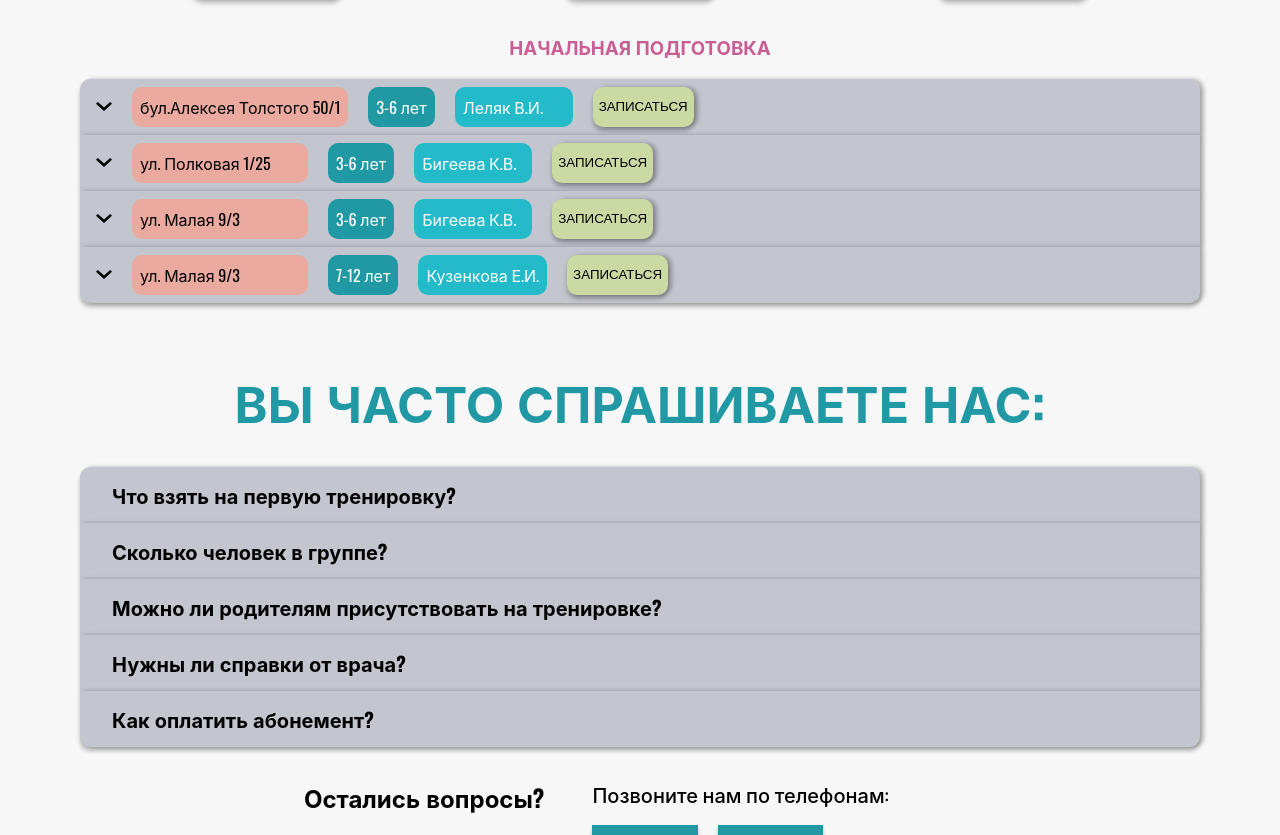
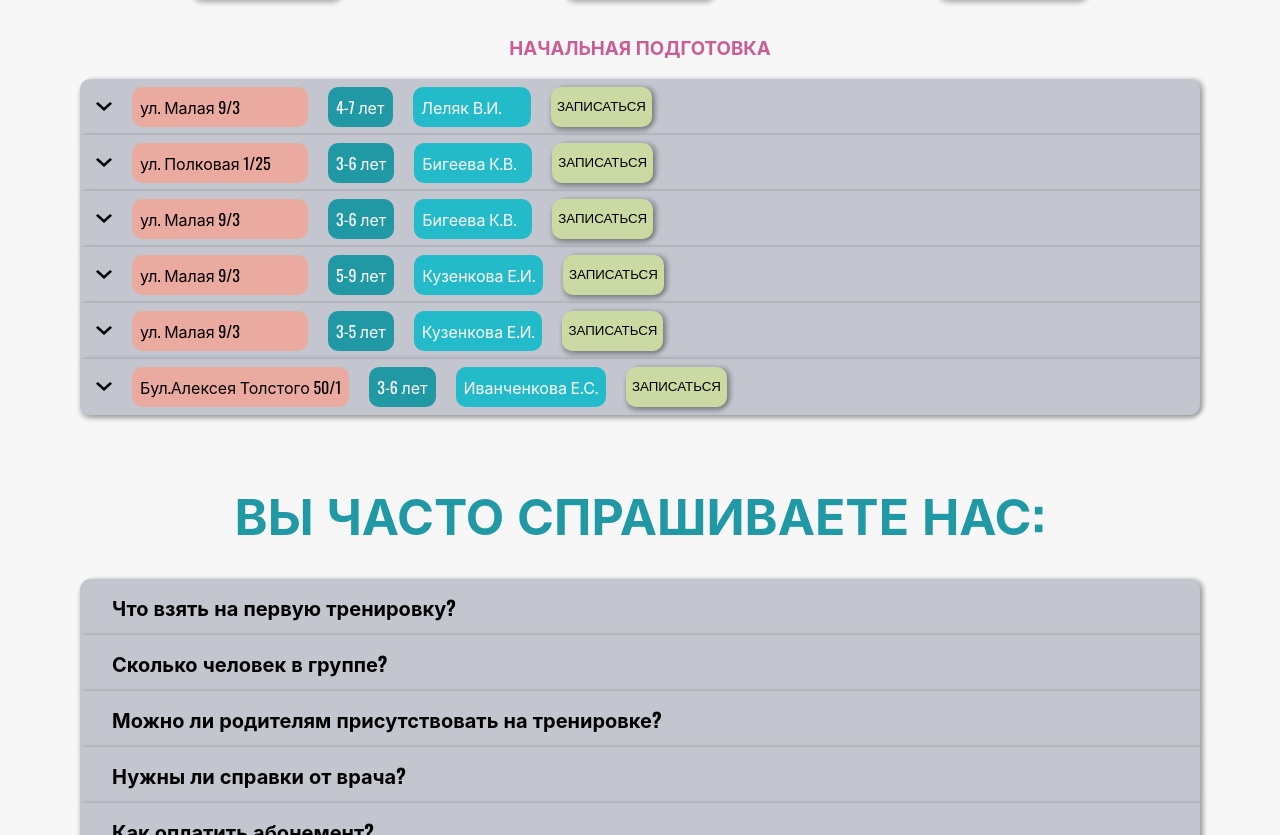
Before and after one commit to SFuwka/olymp, a Next.js app: page / in a window 1280 px wide. Shown: the part 2937-3772 px from the top of the page. Built offline with nearby package versions, Linux system fonts and the light colour scheme.

Commit message:
new schedule

```diff
--- a/components/schedule/Schedule.tsx
+++ b/components/schedule/Schedule.tsx
@@ -8,16 +8,20 @@ import { Time } from './Time'
 const npGroups = [
   {
     id: 'np1',
-    adress: 'бул.Алексея Толстого 50/1',
-    age: '3-6 лет',
+    adress: 'ул. Малая 9/3',
+    age: '4-7 лет',
     daysAndTime: [
       {
-        day: 'понедельник',
-        time: <Time time='17301815' />
+        day: 'Вторник',
+        time: <Time time='18001930' />
       },
       {
-        day: 'среда',
-        time: <Time time='17301815' />
+        day: 'Среда',
+        time: <Time time='18001930' />
+      },
+      {
+        day: 'Пятница',
+        time: <Time time='18001930' />
       }
     ],
     coach: 'Леляк В.И.',
@@ -47,11 +51,11 @@ const npGroups = [
     daysAndTime: [
       {
         day: 'вторник',
-        time: <Time time='18001845' />
+        time: <Time time='18001900' />
       },
       {
         day: 'четверг',
-        time: <Time time='18001845' />
+        time: <Time time='18001900' />
       }
     ],
     coach: 'Бигеева К.В.',
@@ -60,18 +64,52 @@ const npGroups = [
   {
     id: 'np4',
     adress: 'ул. Малая 9/3',
-    age: '7-12 лет',
+    age: '5-9 лет',
+    daysAndTime: [
+      {
+        day: 'понедельник',
+        time: <Time time='18301930' />
+      },
+      {
+        day: 'среда',
+        time: <Time time='18301930' />
+      }
+    ],
+    coach: 'Кузенкова Е.И.',
+    isRecruiting: 'идет набор'
+  },
+  {
+    id: 'np5',
+    adress: 'ул. Малая 9/3',
+    age: '3-5 лет',
     daysAndTime: [
       {
         day: 'вторник',
-        time: <Time time='16301800' />
+        time: <Time time='18001845' />
       },
       {
-        day: 'четверг',
-        time: <Time time='16301800' />
+        day: 'Пятница',
+        time: <Time time='18001845' />
       }
     ],
     coach: 'Кузенкова Е.И.',
+    isRecruiting: 'идет набор'
+  },
+  {
+    id: 'np6',
+    adress: 'Бул.Алексея Толстого 50/1',
+    age: '3-6 лет',
+    daysAndTime: [
+      {
+        day: 'вторник',
+        time: <Time time='19302015' />
+      },
+      {
+        day: 'Пятница',
+        time: <Time time='18301915' />
+      }
+    ],
+    coach: 'Иванченкова Е.С.',
     isRecruiting: 'идет набор'
   }
 ]
@@ -84,11 +122,11 @@ const utgGroups = [
     daysAndTime: [
       {
         day: 'понедельник',
-        time: <Time time='17301815' />
+        time: <Time time='19002030' />
       },
       {
         day: 'среда',
-        time: <Time time='17301815' />
+        time: <Time time='19002030' />
       }
     ],
     coach: 'Бигеева К.В.',
@@ -97,15 +135,19 @@ const utgGroups = [
   {
     id: 'utg2',
     adress: 'ул. Малая 9/3',
-    age: '6-10 лет',
+    age: '6-12 лет',
     daysAndTime: [
       {
-        day: 'вторник',
+        day: 'понедельник',
         time: <Time time='16301830' />
       },
       {
-        day: 'четверг',
+        day: 'среда',
         time: <Time time='16301830' />
+      },
+      {
+        day: 'Пятница',
+        time: <Time time='18001930' />
       }
     ],
     coach: 'Кузенкова Е.И.',
@@ -113,20 +155,16 @@ const utgGroups = [
   },
   {
     id: 'utg3',
-    adress: 'ул. Малая 9/3',
+    adress: 'Бул.Алексея Толстого 50/1',
     age: '5-8 лет',
     daysAndTime: [
       {
         day: 'вторник',
-        time: <Time time='18002000' />
+        time: <Time time='18301930' />
       },
       {
-        day: 'четверг',
-        time: <Time time='18002000' />
-      },
-      {
-        day: 'суббота',
-        time: <Time time='15001700' />
+        day: 'Пятница',
+        time: <Time time='17301830' />
       }
     ],
     coach: 'Иванченкова Е.С.',
@@ -137,70 +175,53 @@ const utgGroups = [
 const squadGroups = [
   {
     id: 'squad1',
-    age: '2012 гр. и младше',
-    coaches: ['Кузенкова Е.И.', 'Леляк В.И.'],
+    age: '2015 гр. и старше',
+    coaches: ['Леляк В.И.', 'Кузенкова Е.И.'],
+    adress: 'ул. Малая 9/3',
     info: [
       {
         day: 'понедельник',
-        time: <Time time='18302030' />,
-        adress: 'бул.Алексея Толстого 50/1'
+        time: <Time time='16301930' />,
       },
       {
         day: 'вторник',
-        time: <Time time='16302000' />,
-        adress: 'ул. Малая 9/3'
+        time: <Time time='16301800' />,
+        type: 'хореография',
+        time2: <Time time='18001930' />
       },
       {
         day: 'четверг',
-        time: <Time time='16302000' />,
-        adress: 'ул. Малая 9/3'
+        time: <Time time='16301930' />,
       },
       {
         day: 'пятница',
-        time: <Time time='18001900' />,
-        adress: 'бул.Алексея Толстого 50/1',
-        type: 'хореография',
-        coach: 'Шустова Арина Борисовна'
+        time: <Time time='16301800' />,
+        type: `хореография`,
+        time2: <Time time='18001930' />
       },
-      {
-        day: 'суббота',
-        time: <Time time='15001800' />,
-        adress: 'ул. Малая 9/3'
-      }
     ]
   },
   {
     id: 'squad2',
-    age: '2011 гр. и старше',
+    age: '2011 гр. и младше',
+    adress: 'ул. Малая 9/3',
     coaches: ['Кузенкова Е.И.', 'Леляк В.И.'],
     info: [
       {
-        day: 'вторник',
-        time: <Time time='16302000' />,
-        adress: 'ул. Малая 9/3'
+        day: 'Понедельник',
+        time: <Time time='16301830' />,
       },
       {
         day: 'среда',
-        time: <Time time='18302030' />,
-        adress: 'бул.Алексея Толстого 50/1'
-      },
-      {
-        day: 'четверг',
-        time: <Time time='16302000' />,
-        adress: 'ул. Малая 9/3'
+        time: <Time time='16301830' />,
       },
       {
         day: 'пятница',
-        time: <Time time='19002030' />,
-        adress: 'бул.Алексея Толстого 50/1',
+        time: <Time time='18001930' />,
         type: 'хореография',
-        coach: 'Шустова Арина Борисовна'
+        time2: <Time time='16301800' />
+
       },
-      {
-        day: 'суббота',
-        time: <Time time='15001800' />,
-        adress: 'ул. Малая 9/3'
-      }
     ]
   },
 ]
@@ -276,15 +297,16 @@ export const Schedule = () => {
           {squadGroups.map((group, i) => {
             return <label key={group.id} className={styles.accordion} htmlFor={group.id}>
               <input id={group.id} type="checkbox" />
-              <div className={clsx(styles.title,styles.squadTitile,
+              <div className={clsx(styles.title, styles.squadTitile,
                 i === 0 || i === squadGroups.length - 1 ? i === 0 ? styles.firstLabel : styles.lastLabel : undefined)}>
                 <div>
                   <ExpandMore />
                   <p>{group.age}</p>
+                  <p>{group.adress}</p>
                   {group.coaches.map((coach, i) => {
                     return <p key={i}>{coach}</p>
                   })}
-                  <p>индивидуальные занятия</p>
+                  <p>Индивидуальные занятия</p>
                 </div>
               </div>
               <div className={styles.content}>
@@ -294,9 +316,7 @@ export const Schedule = () => {
                       <p className={styles.day}>{info.day}</p>
                       <div>{info.time}</div>
                     </div>
-                    <p>{info.adress}</p>
-                    {info.type && <p>{info.type}</p>}
-                    {info.coach && <p>{info.coach}</p>}
+                    {info.type && <p className={styles.coreography}>{info.type} {info.time2}</p>}
                   </div>
                 })}
               </div>
--- a/components/schedule/schedule.module.scss
+++ b/components/schedule/schedule.module.scss
@@ -16,7 +16,9 @@
         padding: space(2);
         text-transform: uppercase;
         cursor: pointer;
-        box-shadow: 0px 5px 5px rgb(0 0 0 / 25%),5px 0px 5px rgb(0 0 0 / 25%);
+        box-shadow:
+            0px 5px 5px rgb(0 0 0 / 25%),
+            5px 0px 5px rgb(0 0 0 / 25%);
         &:nth-child(1) {
             background-color: rgb(160, 235, 172);
         }
@@ -55,7 +57,9 @@
         z-index: 599;
         background: $cardGrey;
         transition: all 0.3s linear;
-        box-shadow: 0px 4px 4px rgb(0 0 0 / 25%), 4px 0px 4px rgb(0 0 0 / 25%);
+        box-shadow:
+            0px 4px 4px rgb(0 0 0 / 25%),
+            4px 0px 4px rgb(0 0 0 / 25%);
         &:hover {
             cursor: pointer;
             background: #ce84aa;
@@ -68,7 +72,9 @@
         button {
             min-height: 40px;
             text-transform: uppercase;
-            box-shadow: 0px 4px 4px rgb(0 0 0 / 25%), 4px 0px 4px rgb(0 0 0 / 25%);
+            box-shadow:
+                0px 4px 4px rgb(0 0 0 / 25%),
+                4px 0px 4px rgb(0 0 0 / 25%);
             background-color: #cbd9a3;
             border-radius: 10px;
             display: inline;
@@ -105,17 +111,25 @@
             background-color: #cbd9a3;
             color: #000;
         }
+        p:nth-child(6) {
+            background-color: #5441d2;
+            color: #fff;
+        }
         svg {
             margin-left: space(1);
             align-self: center;
             transition: transform 0.3s ease-in-out;
-            @media screen and (max-width:768px) {
+            @media screen and (max-width: 768px) {
                 justify-self: center;
             }
         }
     }
 
-    .squadTitile{
+    .coreography {
+        display: flex;
+        align-items: center;
+    }
+    .squadTitile {
         p:nth-child(2) {
             background-color: #ebaaa0;
             min-width: 127px;
@@ -140,10 +154,10 @@
             gap: 10px;
             transform: translateY(-350px);
             transition: all 0.3s ease-in;
-            @media screen and (max-width:768px) {
+            @media screen and (max-width: 768px) {
                 transform: translateY(-400px);
             }
-            @media screen and (max-width:460px) {
+            @media screen and (max-width: 460px) {
                 transform: translateY(-650px);
             }
             div:nth-child(1) {
--- a/package.json
+++ b/package.json
@@ -29,7 +29,7 @@
   "devDependencies": {
     "@types/node": "18.0.1",
     "@types/node-telegram-bot-api": "^0.57.1",
-    "@types/react": "18.0.14",
+    "@types/react": "^18.0.14",
     "@types/react-dom": "18.0.5",
     "@types/swiper": "^6.0.0",
     "eslint": "8.19.0",
```
Also changed, not shown: 1 other file (tests, documents, lock files or other folders).
